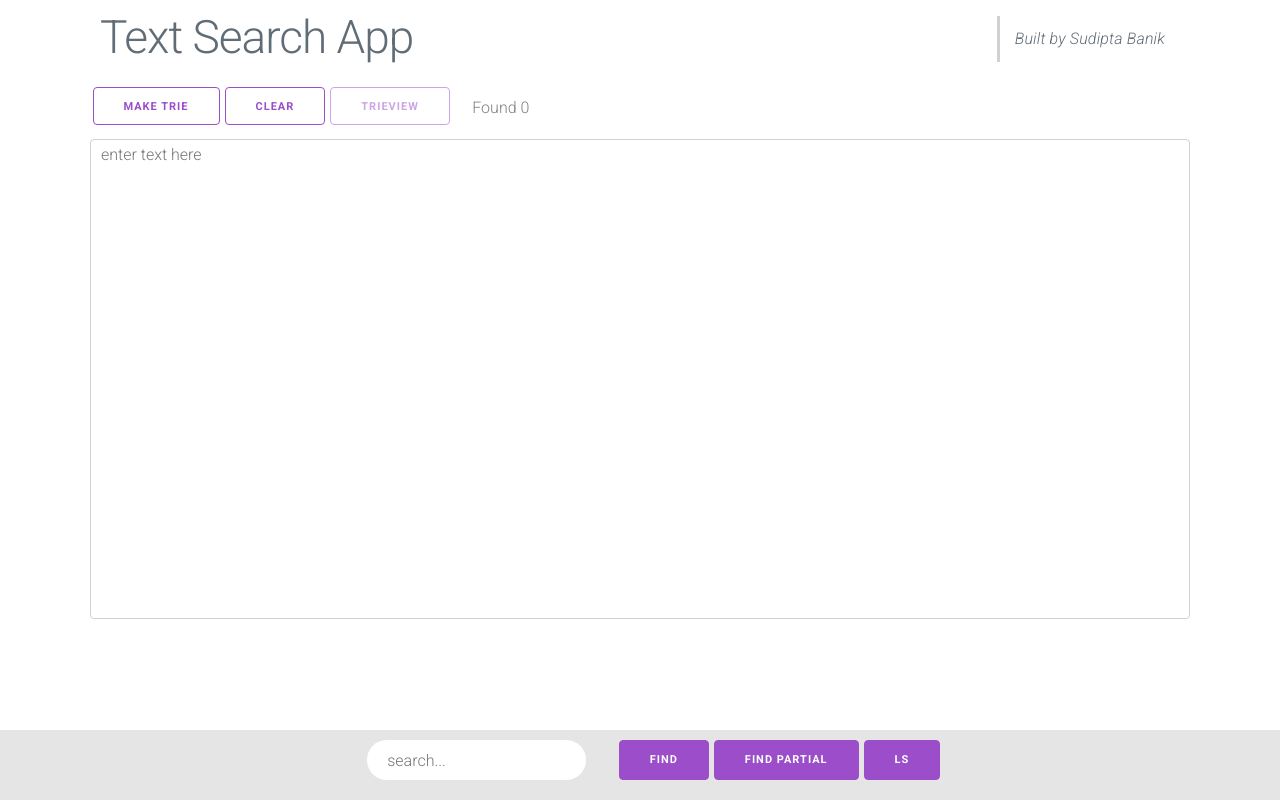
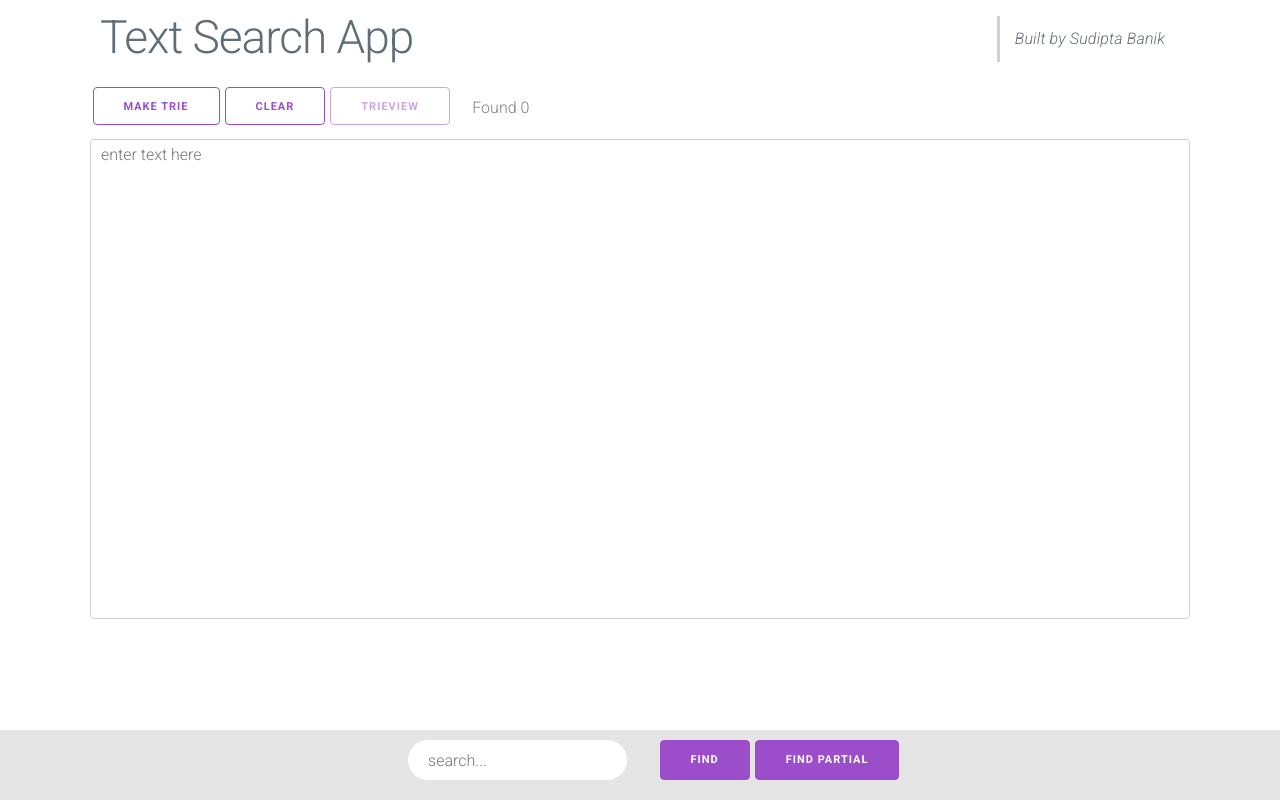
Before and after one commit to baniksudipto/textsearch, an Angular app: page / in a window 1280 px wide. Built offline with nearby package versions, Linux system fonts and the light colour scheme.

Commit message:
hide ls button

```diff
--- a/src/app/app.component.html
+++ b/src/app/app.component.html
@@ -40,7 +40,7 @@
       <input [(ngModel)]="searchedWord" placeholder="search..."/>
       <button class="button spaced" (click)="find()">Find</button>
       <button class="button spaced" (click)="prefixSearch()">Find Partial</button>
-      <button class="button spaced" (click)="listAll()">LS</button>
+      <!-- <button class="button spaced" (click)="listAll()">LS</button> -->
     </div>
 
   </div>
```
